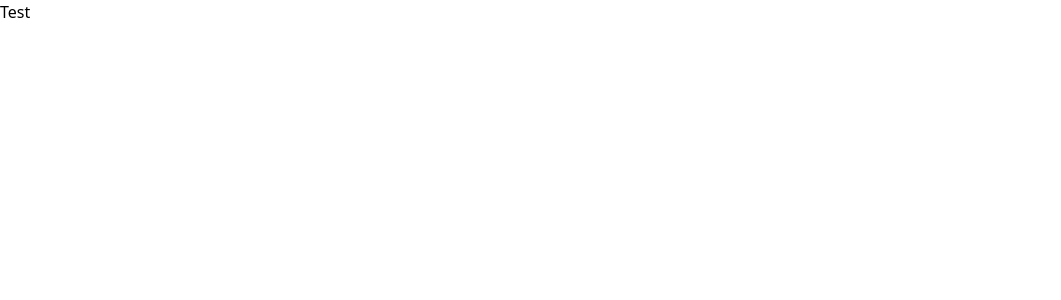
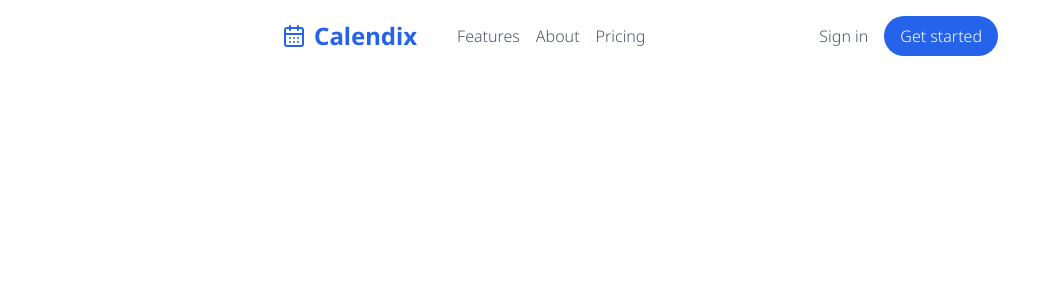
Before and after one commit to Lauren21717/calendix, a Next.js app: page / in a window 1280 px wide. Shown: the top 300 px of the page, without its empty margins (0-1061 px from the left). Built offline with nearby package versions, Linux system fonts and the light colour scheme.

Commit message:
Add Header

```diff
--- a/package.json
+++ b/package.json
@@ -9,9 +9,11 @@
     "lint": "next lint"
   },
   "dependencies": {
+    "lucide": "^0.447.0",
+    "lucide-react": "^0.447.0",
+    "next": "14.2.14",
     "react": "^18",
-    "react-dom": "^18",
-    "next": "14.2.14"
+    "react-dom": "^18"
   },
   "devDependencies": {
     "typescript": "^5",
--- /dev/null
+++ b/src/app/components/Header.tsx
@@ -0,0 +1,26 @@
+import { CalendarDays } from "lucide-react";
+import Link from "next/link";
+
+
+export default function Header() {
+    return (
+        <header className="flex gap-4 justify-between py-4 text-gray-600 font-light">
+            <div className="flex items-center gap-10">
+                <Link href={'/'} className="text-blue-600 font-bold text-2xl flex gap-2 items-center">
+                    <CalendarDays size={24} />
+                    Calendix
+                </Link>
+                <nav className="flex gap-4">
+                    <Link href={'/features'}>Features</Link>
+                    <Link href={'/about'}>About</Link>
+                    <Link href={'/pricing'}>Pricing</Link>
+                </nav>
+            </div>
+
+            <nav className="flex items-center gap-4">
+                <Link href={'/features'}>Sign in</Link>
+                <Link href={'/about'} className="bg-blue-600 text-white py-2 px-4 rounded-full">Get started</Link>
+            </nav>
+        </header>
+    );
+}
--- a/src/app/layout.tsx
+++ b/src/app/layout.tsx
@@ -1,17 +1,8 @@
 import type { Metadata } from "next";
-import localFont from "next/font/local";
+import { Noto_Sans } from "next/font/google";
 import "./globals.css";
 
-const geistSans = localFont({
-  src: "./fonts/GeistVF.woff",
-  variable: "--font-geist-sans",
-  weight: "100 900",
-});
-const geistMono = localFont({
-  src: "./fonts/GeistMonoVF.woff",
-  variable: "--font-geist-mono",
-  weight: "100 900",
-});
+const noto = Noto_Sans({subsets: ['latin'], weight: ['200', '300', '400', '700', '800']});
 
 export const metadata: Metadata = {
   title: "Create Next App",
@@ -25,9 +16,7 @@ export default function RootLayout({
 }>) {
   return (
     <html lang="en">
-      <body
-        className={`${geistSans.variable} ${geistMono.variable} antialiased`}
-      >
+      <body className={noto.className}>
         {children}
       </body>
     </html>
--- a/src/app/page.tsx
+++ b/src/app/page.tsx
@@ -1,5 +1,9 @@
+import Header from "@/app/components/Header";
+
 export default function Home() {
   return (
-    <div>Test</div>
+    <main className="container">
+      <Header />
+    </main>
   );
 }
--- a/tailwind.config.ts
+++ b/tailwind.config.ts
@@ -7,10 +7,11 @@ const config: Config = {
     "./src/app/**/*.{js,ts,jsx,tsx,mdx}",
   ],
   theme: {
-    extend: {
-      colors: {
-        background: "var(--background)",
-        foreground: "var(--foreground)",
+    container: {
+      center: true,
+      padding: '2rem',
+      screens: {
+        xs: '780px',
       },
     },
   },
```
Also changed, not shown: 1 other file (tests, documents, lock files or other folders).
